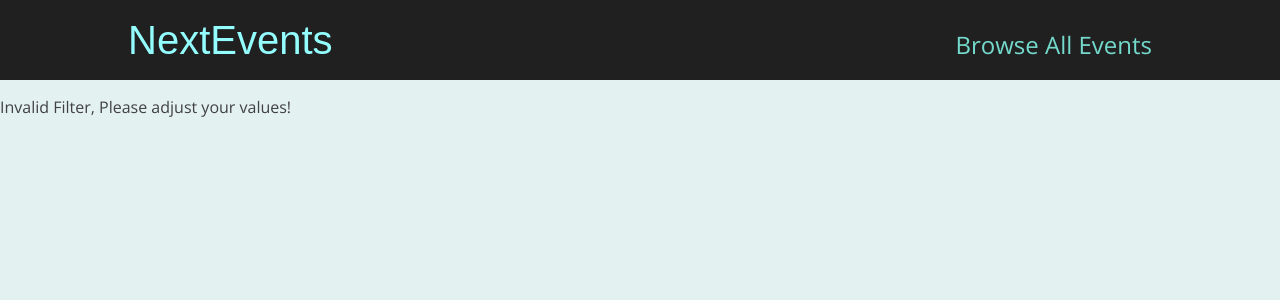
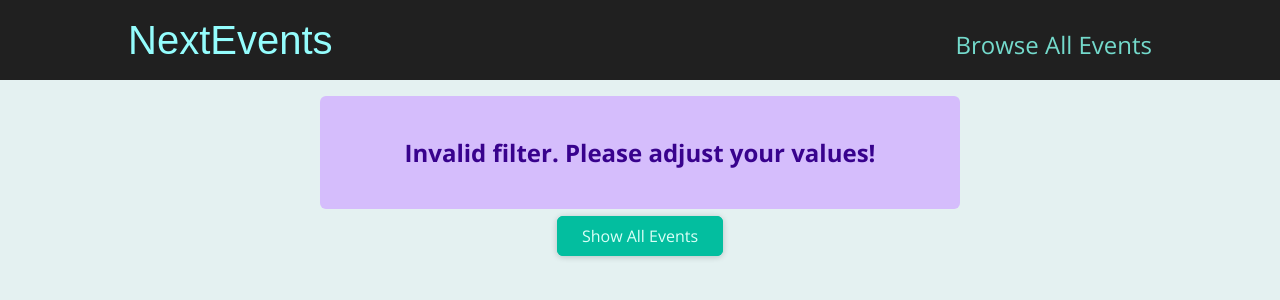
Before and after one commit to AndrewSimons3/events-nextjs, a Next.js app in the folder events-nextjs/: page /events in a window 1280 px wide. Shown: the top 300 px of the page. Built offline with nearby package versions, Linux system fonts and the light colour scheme.

Commit message:
completed

```diff
--- /dev/null
+++ b/events-nextjs/components/ui/error-alert.js
@@ -0,0 +1,7 @@
+import classes from './error-alert.module.css';
+
+function ErrorAlert(props) {
+  return <div className={classes.alert}>{props.children}</div>;
+}
+
+export default ErrorAlert;
--- /dev/null
+++ b/events-nextjs/components/ui/error-alert.module.css
@@ -0,0 +1,12 @@
+.alert {
+  margin: 1rem auto;
+  padding: 1rem 2rem;
+  width: 90%;
+  max-width: 40rem;
+  background-color: #d5bdfc;
+  color: #38028d;
+  font-weight: bold;
+  font-size: 1.5rem;
+  text-align: center;
+  border-radius: 6px;
+}
--- a/events-nextjs/pages/events/[...slug].js
+++ b/events-nextjs/pages/events/[...slug].js
@@ -1,6 +1,10 @@
 import { useRouter } from "next/router";
 import { getFilteredEvents } from "../../dummy-data";
+import { Fragment } from "react";
 import EventList from "../../components/events/event-list";
+import ResultsTitle from "../../components/events/results-title";
+import Button from "../../components/ui/button";
+import ErrorAlert from "../../components/ui/error-alert";
 
 
 const FiltertedEventsPage = () => {
@@ -27,7 +31,16 @@
     numMonth < 1 ||
     numMonth > 12
   ) {
-    return <p>Invalid Filter, Please adjust your values!</p>
+    return (
+			<Fragment>
+				<ErrorAlert>
+					<p>Invalid filter. Please adjust your values!</p>
+				</ErrorAlert>
+				<div className='center'>
+					<Button link='/events'>Show All Events</Button>
+				</div>
+			</Fragment>
+		);
   }
 
   const filteredEvents = getFilteredEvents({
@@ -36,13 +49,26 @@
   });
 
   if (!filteredEvents || filteredEvents.length === 0) {
-    return <p>No events found for the chosen filter!</p>
+    return (
+			<Fragment>
+				<ErrorAlert>
+					<p>No events found for the chosen filter!</p>
+				</ErrorAlert>
+
+				<div className='center'>
+					<Button link='/events'>Show All Events</Button>
+				</div>
+			</Fragment>
+		);
   }
 
+  const date = new Date(numYear, numMonth - 1);
+
   return (
-    <div>
+    <Fragment>
+      <ResultsTitle date={date} />
       <EventList items={filteredEvents} />
-    </div>
+    </Fragment>
   )
 }
 
--- a/events-nextjs/pages/events/[eventId].js
+++ b/events-nextjs/pages/events/[eventId].js
@@ -4,6 +4,7 @@
 import EventSummary from '../../components/event-detail/event-summary';
 import EventLogistics from '../../components/event-detail/event-logistics';
 import EventContent from '../../components/event-detail/event-content';
+import ErrorAlert from '../../components/ui/error-alert';
 
 const EventDetailPage = () => {
 	const router = useRouter();
@@ -12,7 +13,9 @@
 	const event = getEventById(eventId);
 
 	if (!event) {
-		<p>No event found!</p>
+		<ErrorAlert>
+			<p>No event found!</p>
+		</ErrorAlert>;
 	}
 
   return (
--- a/events-nextjs/pages/index.js
+++ b/events-nextjs/pages/index.js
@@ -7,7 +7,6 @@
 
   return (
     <div>
-
       <EventList items={featuredEvents} />
     </div>
   );
```
